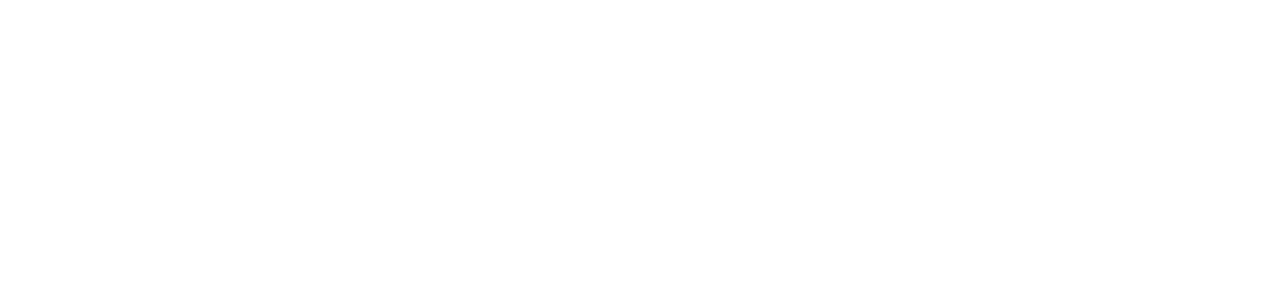
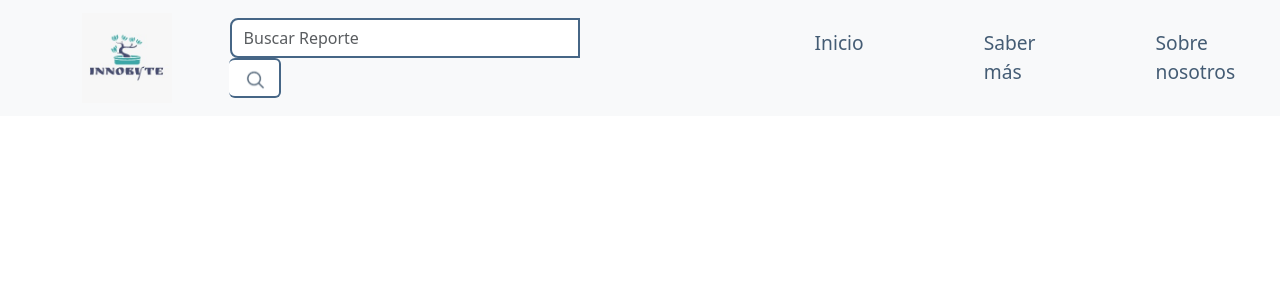
Before and after one commit to MartinRincon03/Hackaton, a React (Vite) app: page /sabermas in a window 1280 px wide. Before the commit this address had no page. Shown: the top 300 px of the page. Built offline with nearby package versions, Linux system fonts and the light colour scheme.

Commit message:
[FIX] organization of routes

```diff
--- a/src/containers/App.jsx
+++ b/src/containers/App.jsx
@@ -1,18 +1,25 @@
 import { BrowserRouter, Routes, Route } from "react-router-dom";
 
-import 'bootstrap/dist/css/bootstrap.css';
-import 'bootstrap/dist/js/bootstrap.js';
+import "bootstrap/dist/css/bootstrap.css";
+import "bootstrap/dist/js/bootstrap.js";
 import Navbar from "../components/atoms/Navbar";
+import Inicio from "../pages/Inicio";
+import SaberMas from "../pages/SaberMas";
+import Nosotros from "../pages/Nosotros";
 
 function App() {
   return (
     <BrowserRouter>
-      <Routes>
-        <Route path="/" element={<Navbar />} />
-        {/* <Route path="/sabermas" element={<Iniciar />} />
+      <div>
+        <Navbar />
+        <Routes>
+          <Route path="/" element={<Inicio/>} />
+          <Route path="/sabermas" element={<SaberMas />} />
+          <Route path="/nosotros" element={<Nosotros />} />
 
-        <Route path="/*" element={<NotFound />} /> */}
-      </Routes>
+        {/* <Route path="/*" element={<NotFound />} /> */}
+        </Routes>
+      </div>
     </BrowserRouter>
   );
 }
--- /dev/null
+++ b/src/pages/Inicio.jsx
@@ -0,0 +1,9 @@
+function Inicio() {
+    return (
+        <div>
+            <h1>HELLO SOY INICIO</h1>
+        </div>
+     );
+}
+
+export default Inicio;
--- /dev/null
+++ b/src/pages/Nosotros.jsx
@@ -0,0 +1,9 @@
+function Nosotros() {
+    return (
+        <div>
+            <h1>HELLO SOY INFORMACION SOBRE NOSOTROS</h1>
+        </div>
+     );
+}
+
+export default Nosotros;
--- /dev/null
+++ b/src/pages/SaberMas.jsx
@@ -0,0 +1,9 @@
+function SaberMas() {
+    return (
+        <div>
+            <h1>HELLO SOY SABER MÁS</h1>
+        </div>
+     );
+}
+
+export default SaberMas;
```
